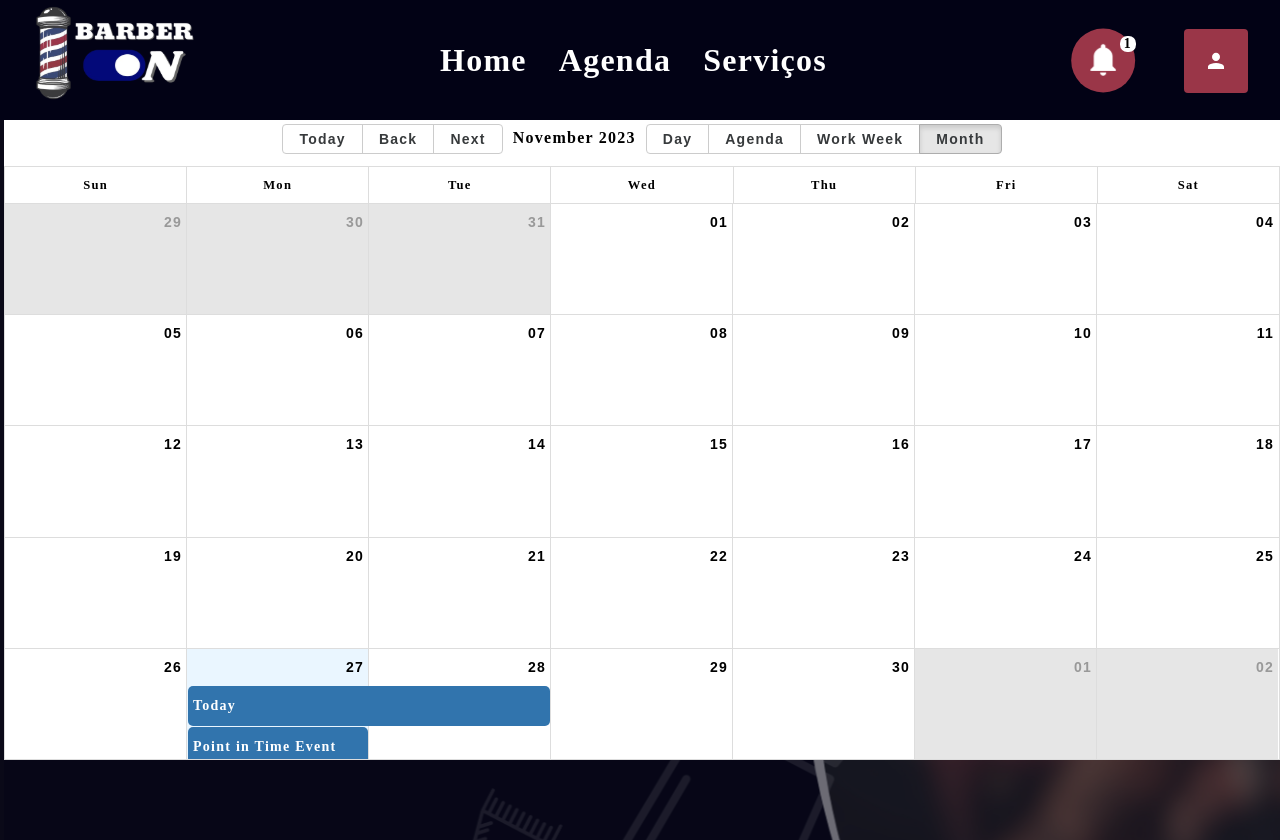
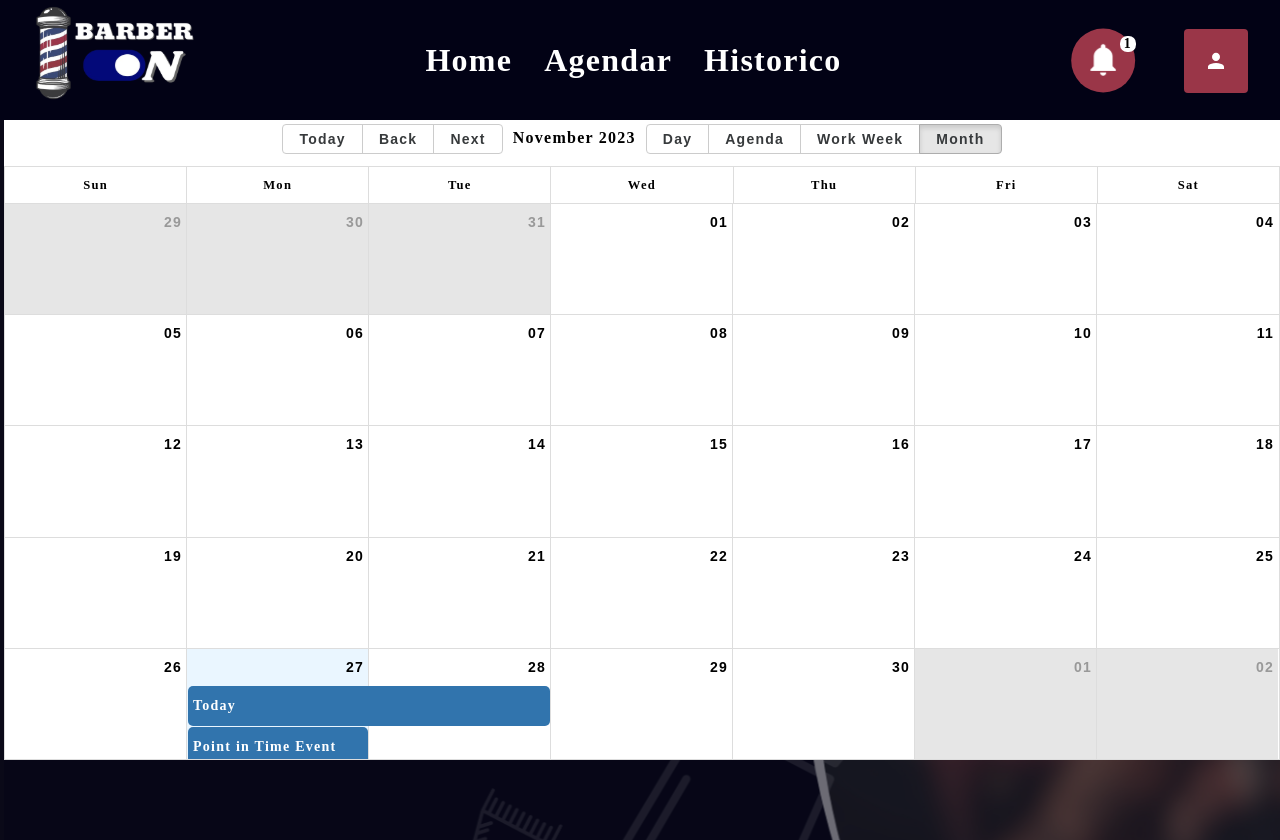
Before and after one commit to Mr-Lucasz/barberOn-fe, a React (Vite) app: page /homeclient in a window 1280 px wide. Built offline with nearby package versions, Linux system fonts and the light colour scheme.

Commit message:
add import

```diff
--- a/src/App.jsx
+++ b/src/App.jsx
@@ -8,9 +8,10 @@ import { UserProvider } from "./context/UserContext.jsx";
 import { BarberAgendaPage } from "./page/BarberPage/Agenda/BarberAgendaPage.jsx";
 import { BarberServicePage } from "./page/BarberPage/Serviços/BarberServicePage.jsx";
 import { PerfilBarberPage } from "./page/BarberPage/Perfil/PerfilBarberPage.jsx";
+import { HomePageClient } from "./page/Home/HomePageClient.jsx";
 import { PerfilClientPage } from "./page/ClientPage/Perfil/PerfilClientPage.jsx";
 import { AgendarClientPage } from "./page/ClientPage/Agendar/AgendarClientPage.jsx";
-import { HomePageClient } from "./page/Home/HomePageClient.jsx";
+//import { HistoricoClientPage } from "./page/ClientPage/Historico/HistoricoClientPage.jsx";
 
 export function App() {
   return (
@@ -27,7 +28,7 @@ export function App() {
         <Route path="/homeclient" element={<HomePageClient />} />
         <Route path="/homeclient/perfil" element={<PerfilClientPage />} />
         <Route path="/homeclient/agendar" element={<AgendarClientPage />} />
-        {/* <Route path="/homeclient/historico" element={<HistoricoClientPage />} /> */}
+        {/*<Route path="/homeclient/historico" element={<HistoricoClientPage />} />*/}
       </Routes>
     </UserProvider>
   );
--- a/src/page/Home/HomePageClient.jsx
+++ b/src/page/Home/HomePageClient.jsx
@@ -14,9 +14,9 @@ export function HomePageClient() {
   const [eventsData, setEventsData] = useState(events);
 
   const homePageBarberLinks = [
-    { href: "/home", text: "Home" },
-    { href: "/home/agenda", text: "Agenda" },
-    { href: "/home/service", text: "Serviços" },
+    { href: "/homeclient", text: "Home" },
+    { href: "/homeclient/agendar", text: "Agendar" },
+    { href: "/homeclient/historico", text: "Historico" },
   ];
 
   //criar uma constante para Styles de calendar
```
